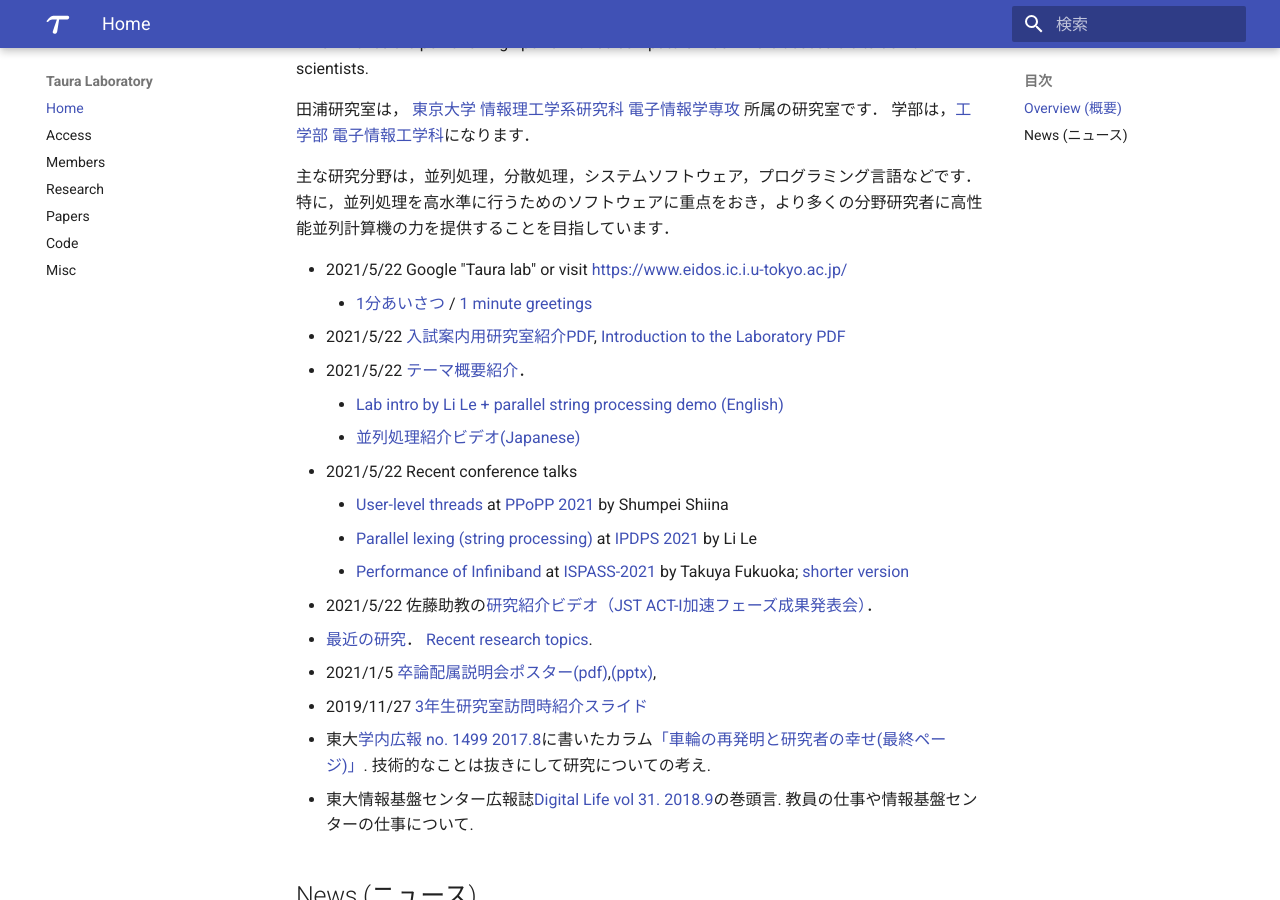
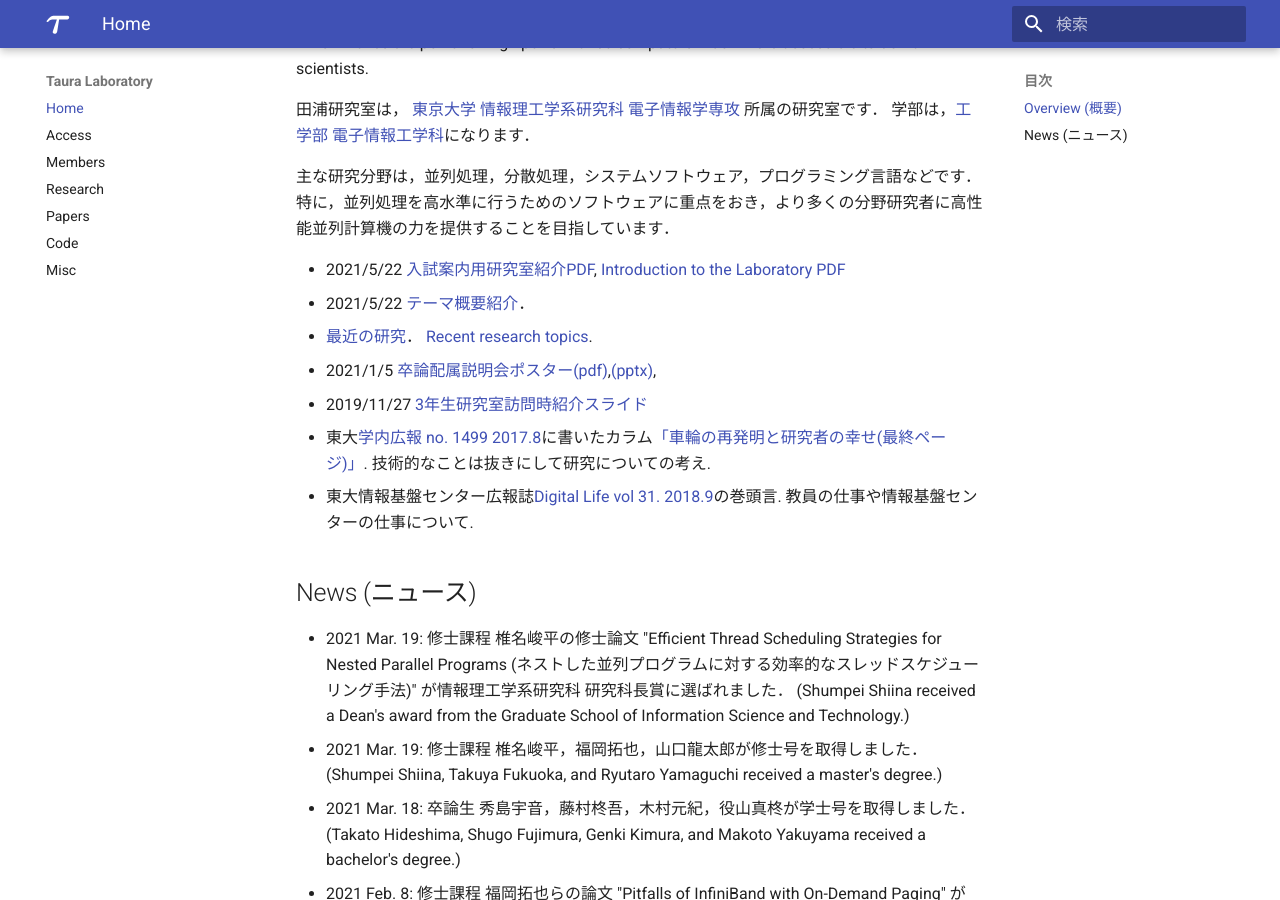
Before and after one commit to Yukayo/taura-lab, an MkDocs documentation site: the page built from docs/index.md, in a window 1280 px wide and 900 px high, scrolled down 319 px. Built offline with MkDocs 1.6.1 and Material for MkDocs 9.7.7, drawn with Linux system fonts in a browser that asks for light colours.

Commit message:
revert to original index.md after exam briefing

```diff
--- a/docs/index.md
+++ b/docs/index.md
@@ -23,10 +23,7 @@ computers much more accessible to domain scientists.
 主な研究分野は，並列処理，分散処理，システムソフトウェア，プログラミング言語などです．
 特に，並列処理を高水準に行うためのソフトウェアに重点をおき，より多くの分野研究者に高性能並列計算機の力を提供することを目指しています．
 
-  * 2021/5/22 Google "Taura lab" or visit [https://www.eidos.ic.i.u-tokyo.ac.jp/](https://www.eidos.ic.i.u-tokyo.ac.jp/)
-    * [1分あいさつ](https://youtu.be/XDA-Qe65nCA) /  [1 minute greetings](https://youtu.be/EXhfgDaGc2w)
-  * 2021/5/22 [入試案内用研究室紹介PDF](files/intro.pdf), [Introduction to the Laboratory PDF](files/intro_e.pdf)
-  * 2021/5/22 [テーマ概要紹介](lab_introduction.md)．
+<!--
     * [Lab intro by Li Le + parallel string processing demo (English)](https://youtu.be/-xmkgsaPRrY)
     * [並列処理紹介ビデオ(Japanese)](https://youtu.be/TQ4fDcG1rwQ)
   * 2021/5/22 Recent conference talks
```
Also changed, not shown: other parts of docs/index.md (+4 -0 lines).
